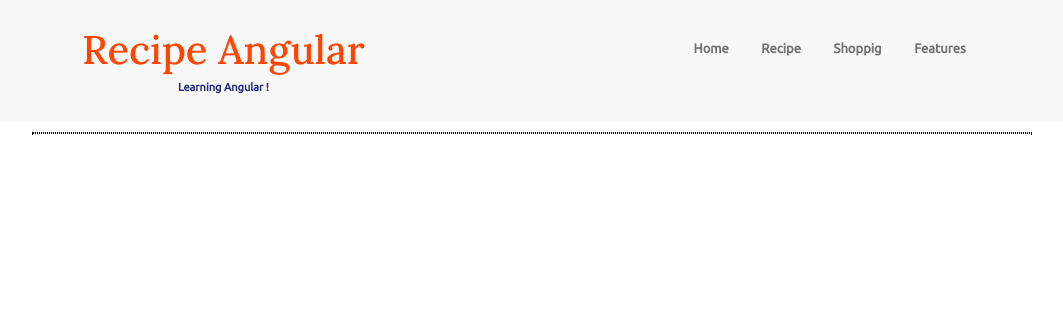
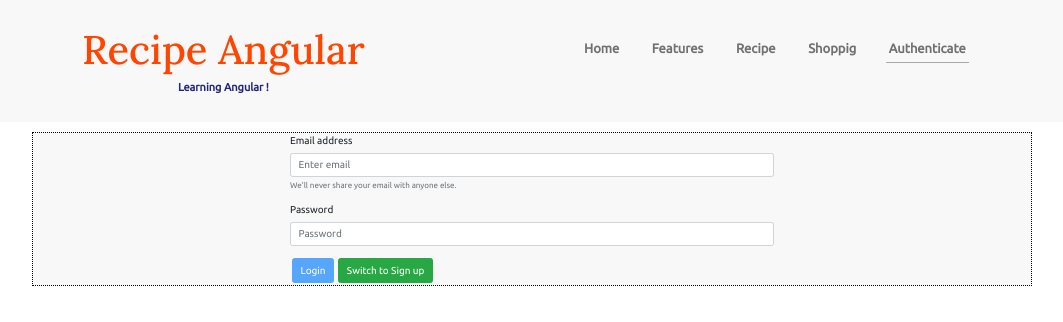
Before and after one commit to ifratmitul/Recipe_Angular, an Angular app: page /auth in a window 1280 px wide. Before the commit this address led to /. Shown: the top 322 px of the page, without its empty margins (108-1171 px from the left). Built offline with nearby package versions, Linux system fonts and the light colour scheme.

Commit message:
basic user authenication added & signup functionality added with firebase

```diff
--- a/src/app/Header/header.component.html
+++ b/src/app/Header/header.component.html
@@ -7,9 +7,12 @@
     <nav class="nav-list">
       <ul>
         <li routerLinkActive="active" class="nav-item"><a routerLink="/home" class="nav-link">Home</a></li>
+        <li routerLinkActive="active" class="nav-item"><a routerLink="/feature" class="nav-link">Features</a></li>
         <li routerLinkActive="active" class="nav-item"><a routerLink="/recipes" class="nav-link">Recipe</a></li>
         <li routerLinkActive="active" class="nav-item"><a routerLink="/shopping-list" class="nav-link">Shoppig</a></li>
-        <li routerLinkActive="active" class="nav-item"><a routerLink="/feature" class="nav-link">Features</a></li>
+        <li routerLinkActive="active" class="nav-item" *ngIf = "!isAuthenticated"><a routerLink="/auth" class="nav-link" >Authenticate</a></li>
+        <li class="nav-item" *ngIf="isAuthenticated"><a class="nav-link"  (click)="onLogout()">Logout</a></li>
+
       </ul>
     </nav>
   </div>
--- a/src/app/Header/header.component.ts
+++ b/src/app/Header/header.component.ts
@@ -1,12 +1,41 @@
-import { Component, EventEmitter, Output } from '@angular/core';
+import { Component, EventEmitter, OnDestroy, OnInit, Output } from '@angular/core';
+import { Subscription } from 'rxjs';
+import { AuthService } from '../auth/auth.service';
 @Component({
   selector: 'app-header',
   templateUrl: './header.component.html',
   styleUrls: ['./header.component.css'],
 })
-export class HeaderComponent {
+export class HeaderComponent implements OnInit, OnDestroy{
   title: string = 'Recipe Angular';
   subTitle: string = 'Learning Angular !';
 
+  private userSub : Subscription;
+  isAuthenticated = false;
+
+  constructor(private authService:AuthService)
+  {
+  }
+
+  ngOnInit(){
+    this.userSub= this.authService.user.subscribe(user =>{
+      //console.log(user);
+      console.log(!user);
+      console.log(!!user);
+      this.isAuthenticated = !!user;
+      console.log(this.isAuthenticated);
+    });
+
+  }
+  onLogout(){
+
+    this.authService.logout();
+
+  }
+
+  ngOnDestroy(){
+   this.userSub.unsubscribe();
+  }
+
 
 }
--- a/src/app/app-routing.module.ts
+++ b/src/app/app-routing.module.ts
@@ -1,5 +1,6 @@
 import { NgModule } from '@angular/core';
 import { Routes, RouterModule } from '@angular/router';
+import { AuthComponent } from './auth/auth.component';
 import { RecipeDetailComponent } from './recipes/recipe-detail/recipe-detail.component';
 import { RecipeEditComponent } from './recipes/recipe-edit/recipe-edit.component';
 import { RecipeItemComponent } from './recipes/recipe-list/recipe-item/recipe-item.component';
@@ -20,6 +21,7 @@ const appRoutes : Routes = [
     {path:':id/edit', component: RecipeEditComponent, resolve:[RecipeResolverService] },
   ]},
   {path:'shopping-list', component: ShoppingListComponent},
+  {path:'auth', component: AuthComponent},
 
 ]
 
--- a/src/app/app.module.ts
+++ b/src/app/app.module.ts
@@ -16,14 +16,18 @@ import { ShoppingListService } from './shopping-list/shopping-list.service';
 import { RecipeStartComponent } from './recipes/recipe-start/recipe-start.component';
 import { RecipeEditComponent } from './recipes/recipe-edit/recipe-edit.component';
 import { RecipeService } from './recipes/recipe.service';
-import {HttpClientModule} from '@angular/common/http';
+import {HttpClientModule, HTTP_INTERCEPTORS} from '@angular/common/http';
+import { AuthComponent } from './auth/auth.component';
+import { LoadingSpinnerComponent } from './shared/loading-spinner/loading-spinner.component';
+import { AuthInterceptorService } from './auth/auth-interceptor.service';
 
 
 @NgModule({
   declarations: [AppComponent, HeaderComponent, RecipesComponent, RecipeListComponent,
-     RecipeDetailComponent, RecipeItemComponent, ShoppingListComponent, ShoppingEditComponent, DropDownDirective, RecipeStartComponent, RecipeEditComponent],
+     RecipeDetailComponent, RecipeItemComponent, ShoppingListComponent,
+      ShoppingEditComponent, DropDownDirective, RecipeStartComponent, RecipeEditComponent, AuthComponent, LoadingSpinnerComponent],
   imports: [BrowserModule, AppRoutingModule, FormsModule,ReactiveFormsModule, HttpClientModule],
-  providers: [ShoppingListService, RecipeService],
+  providers: [ShoppingListService, RecipeService, {provide: HTTP_INTERCEPTORS, useClass: AuthInterceptorService, multi:true}],
   bootstrap: [AppComponent],
 })
 export class AppModule {}
--- /dev/null
+++ b/src/app/auth/auth-interceptor.service.ts
@@ -0,0 +1,23 @@
+import { Injectable } from '@angular/core';
+import {HttpHandler, HttpInterceptor, HttpParams, HttpRequest} from '@angular/common/http'
+import { AuthService } from './auth.service';
+import {exhaustMap, take} from 'rxjs/operators';
+@Injectable()
+export class AuthInterceptorService implements HttpInterceptor{
+    constructor(private authService:AuthService) {
+
+    }
+
+    intercept(req:HttpRequest<any>, next: HttpHandler ){
+        return this.authService.user.pipe(take(1), exhaustMap(user=>{
+            if(!user){
+                return next.handle(req);
+            }
+            const modifiedReq = req.clone({params: new HttpParams().set('auth', user.token)})
+            return next.handle(modifiedReq);
+        }) )
+    }
+
+
+
+}
--- /dev/null
+++ b/src/app/auth/auth.component.html
@@ -0,0 +1,38 @@
+<div class="row">
+    <div class="col-12 col-md-6 offset-md-3">
+        <div class="alert alert-danger" *ngIf="error">
+            <p>{{error}}</p>
+        </div>
+        <div *ngIf="isLoading" style="text-align: center;">
+                <app-loading-spinner></app-loading-spinner>
+        </div>
+        <form #authF=ngForm (ngSubmit)="onSubmit(authF)" *ngIf = "!isLoading">
+            <div class="form-group">
+              <label for="email">Email address</label>
+              <input type="email" name="email" class="form-control" ngModel name="email" required email  aria-describedby="emailHelp" placeholder="Enter email">
+              <small id="emailHelp" class="form-text text-muted">We'll never share your email with anyone else.</small>
+            </div>
+            <div class="form-group">
+              <label for="Password">Password</label>
+              <input
+                type="password"
+                name="password"
+                class="form-control"
+                placeholder="Password"
+                ngModel
+                name="password"
+                required
+                minlength="6"
+                >
+            </div>
+            <div class="">
+                <button type="submit" class="btn btn-primary" [disabled] = "!authF.valid">{{isLoginMode ? 'Login' : 'Sign up'}}</button>
+                <button type="button" class="btn btn-success"(click)= "onSwitchMode()">
+                    {{ isLoginMode ? 'Switch to Sign up' : 'Switch to Login'}}
+                </button>
+
+            </div>
+
+          </form>
+    </div>
+</div>
--- /dev/null
+++ b/src/app/auth/auth.component.ts
@@ -0,0 +1,67 @@
+import {Component} from '@angular/core';
+import { NgForm } from '@angular/forms';
+import { Router } from '@angular/router';
+import { Observable } from 'rxjs';
+import { catchError, exhaustMap, take } from 'rxjs/operators';
+import { DataStorageService } from '../shared/datastorage.service';
+import { AuthResponseData, AuthService } from './auth.service';
+
+@Component({
+    selector: 'app-auth',
+    templateUrl: './auth.component.html'
+})
+
+export class AuthComponent{
+
+
+
+    isLoginMode = true;
+    isLoading = false;
+    error:string = null;
+
+
+    constructor(private authService: AuthService, private router:Router, private dataStorage:DataStorageService) {
+
+    }
+    onSwitchMode(){
+        this.isLoginMode = !this.isLoginMode;
+    }
+
+    onSubmit(form:NgForm){
+
+        if(!form.valid){
+
+            return;
+
+        }
+        const email = form.value.email;
+        const password = form.value.password;
+
+        let authObs:Observable<AuthResponseData>;
+        this.isLoading = true;
+
+        if (this.isLoginMode){
+           authObs = this.authService.login(email, password)
+
+        }
+        else{
+            authObs = this.authService.signUp(email, password)
+        }
+
+        authObs.subscribe(respinse =>{
+            console.log(respinse);
+            this.isLoading = false;
+            this.router.navigate(['/recipes'])
+
+        },
+        errormsg =>{
+            console.log(errormsg);
+            this.error = errormsg;
+            this.isLoading = false;
+        });
+
+        form.reset();
+    }
+
+
+}
--- /dev/null
+++ b/src/app/auth/user.model.ts
@@ -0,0 +1,15 @@
+export class User {
+    constructor(
+      public email: string,
+      public id: string,
+      private _token: string,
+      private _tokenExpirationDate: Date
+    ) {}
+
+    get token() {
+      if (!this._tokenExpirationDate || new Date() > this._tokenExpirationDate) {
+        return null;
+      }
+      return this._token;
+    }
+  }
--- a/src/app/shared/datastorage.service.ts
+++ b/src/app/shared/datastorage.service.ts
@@ -1,15 +1,18 @@
-import { HttpClient} from '@angular/common/http';
+import { HttpClient, HttpParams} from '@angular/common/http';
 import { Injectable } from '@angular/core';
 import { Recipe } from '../recipes/recipe.model';
 import { RecipeService } from '../recipes/recipe.service';
-import {map, tap} from 'rxjs/operators';
+import {exhaustMap, map, take, tap} from 'rxjs/operators';
+import { AuthService } from '../auth/auth.service';
+import { pipe } from 'rxjs';
 
 @Injectable({
     providedIn: 'root'
 })
 
 export class DataStorageService{
-    constructor(private http:HttpClient, private recipeService: RecipeService,) {
+    constructor(private http:HttpClient, private recipeService: RecipeService,
+         private authService:AuthService) {
 
     }
 
@@ -26,7 +29,21 @@ export class DataStorageService{
     }
 
     fetchRecipes(){
+        //This code is for if we want to only allow logged in user to see the DB.
 
+        return this.http.get<Recipe[]>('https://recipe-angular-fc719.firebaseio.com/recipes.json')
+       .pipe(
+            map(recipe =>{
+            return recipe.map(recipe =>{
+                return {...recipe, ingredients: recipe.ingredients ? recipe.ingredients : [] }
+            });
+        }),
+        tap(recipe =>{
+            this.recipeService.setRecipeOver(recipe)
+        })
+        );
+
+        /*
         return this.http.get<Recipe[]>('https://recipe-angular-fc719.firebaseio.com/recipes.json')
         .pipe(map(recipe =>{
             return recipe.map(recipe =>{
@@ -36,7 +53,7 @@ export class DataStorageService{
         tap(recipe =>{
             this.recipeService.setRecipeOver(recipe)
         })
-        )
+        ) */
 
     }
 
--- /dev/null
+++ b/src/app/shared/loading-spinner/loading-spinner.component.css
@@ -0,0 +1,24 @@
+.lds-dual-ring {
+  display: inline-block;
+  width: 80px;
+  height: 80px;
+}
+.lds-dual-ring:after {
+  content: " ";
+  display: block;
+  width: 64px;
+  height: 64px;
+  margin: 8px;
+  border-radius: 50%;
+  border: 6px solid rgb(167, 22, 22);
+  border-color: rgb(151, 29, 29) transparent rgb(139, 21, 21) transparent;
+  animation: lds-dual-ring 1.2s linear infinite;
+}
+@keyframes lds-dual-ring {
+  0% {
+    transform: rotate(0deg);
+  }
+  100% {
+    transform: rotate(360deg);
+  }
+}
--- /dev/null
+++ b/src/app/shared/loading-spinner/loading-spinner.component.ts
@@ -0,0 +1,11 @@
+import {Component} from '@angular/core';
+
+@Component({
+    selector: 'app-loading-spinner',
+    template:'<div class="lds-dual-ring"></div>',
+    styleUrls:['./loading-spinner.component.css']
+})
+
+export class LoadingSpinnerComponent{
+
+}
```
Also changed, not shown: src/app/auth/auth.service.ts (added, +97 -0 lines).
